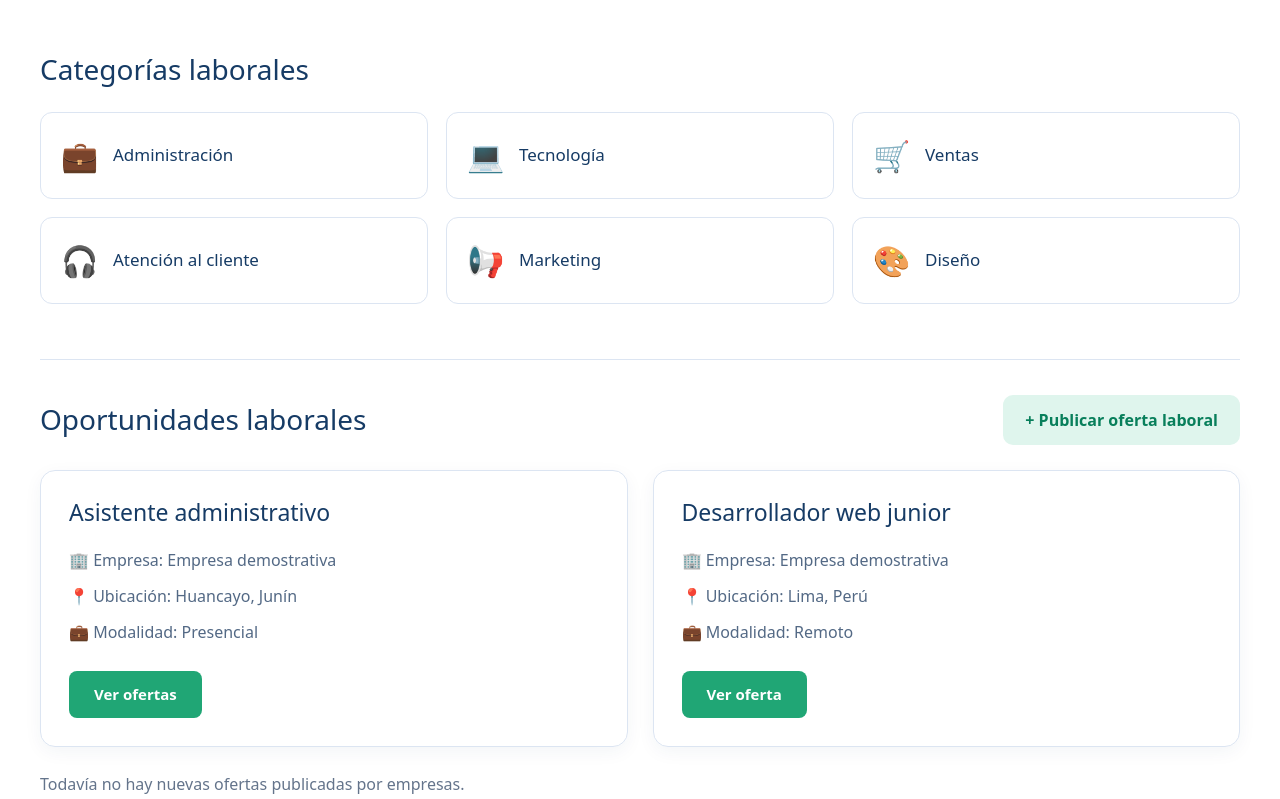
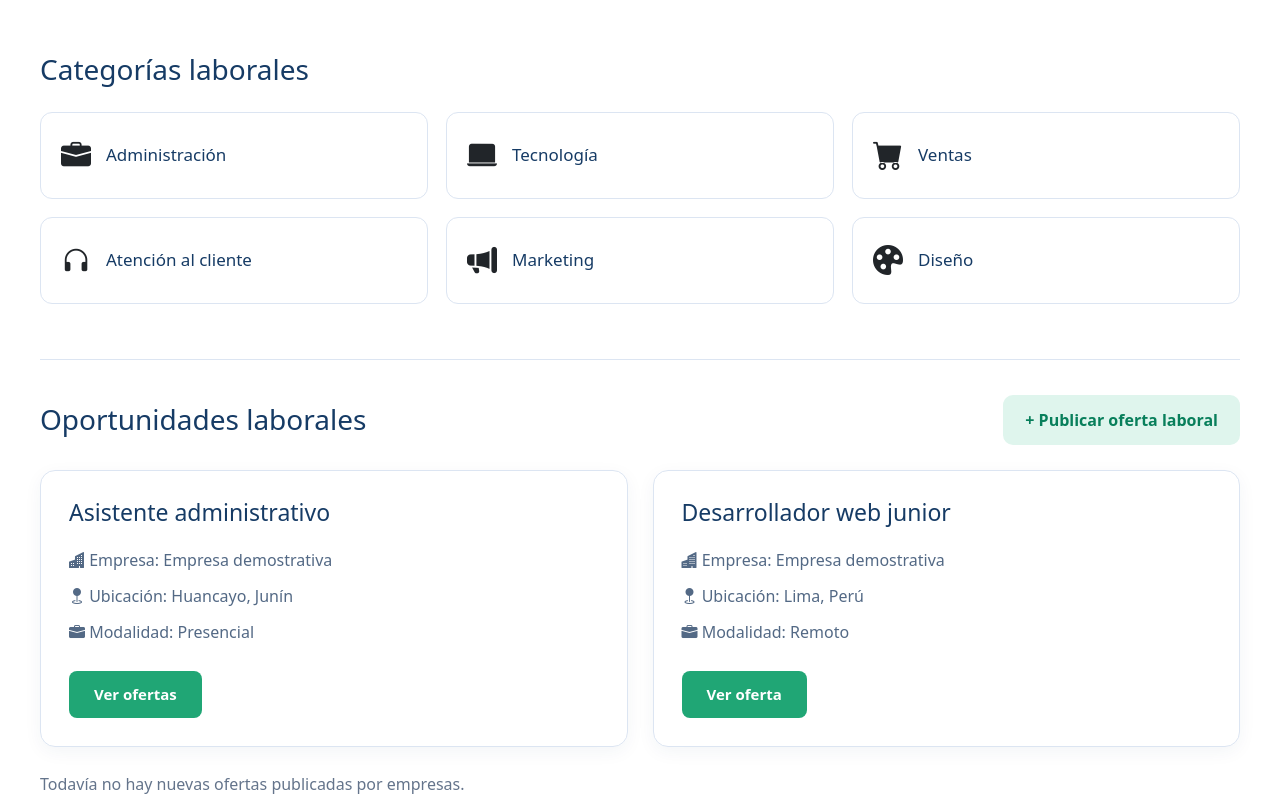
Before and after one commit to xiomarxddj20/ChambaFast02, an Angular app in the folder frontend/: page /empleos in a window 1280 px wide. Shown: the part 361-1160 px from the top of the page. Built offline with nearby package versions, Linux system fonts and the light colour scheme.

Commit message:
Update empleos.html

```diff
--- a/frontend/src/app/componentes/empleos/empleos.html
+++ b/frontend/src/app/componentes/empleos/empleos.html
@@ -19,32 +19,32 @@
       <div class="categorias">
 
         <div class="categoria">
-          <span>💼</span>
+          <span><i class="bi bi-briefcase-fill"></i></span>
           <h3>Administración</h3>
         </div>
 
         <div class="categoria">
-          <span>💻</span>
+          <span><i class="bi bi-laptop-fill"></i></span>
           <h3>Tecnología</h3>
         </div>
 
         <div class="categoria">
-          <span>🛒</span>
+          <span><i class="bi bi-cart-fill"></i></span>
           <h3>Ventas</h3>
         </div>
 
         <div class="categoria">
-          <span>🎧</span>
+          <span><i class="bi bi-headphones"></i></span>
           <h3>Atención al cliente</h3>
         </div>
 
         <div class="categoria">
-          <span>📢</span>
+          <span><i class="bi bi-megaphone-fill"></i></span>
           <h3>Marketing</h3>
         </div>
 
         <div class="categoria">
-          <span>🎨</span>
+          <span><i class="bi bi-palette-fill"></i></span>
           <h3>Diseño</h3>
         </div>
 
@@ -71,9 +71,9 @@
 
           <h3>Asistente administrativo</h3>
 
-          <p>🏢 Empresa: Empresa demostrativa</p>
-          <p>📍 Ubicación: Huancayo, Junín</p>
-          <p>💼 Modalidad: Presencial</p>
+          <p><i class="bi bi-buildings-fill"></i> Empresa: Empresa demostrativa</p>
+          <p><i class="bi bi-geo-fill"></i> Ubicación: Huancayo, Junín</p>
+          <p><i class="bi bi-briefcase-fill"></i> Modalidad: Presencial</p>
 
           <a
             [routerLink]="['/empleos', 1]"
@@ -88,9 +88,9 @@
 
           <h3>Desarrollador web junior</h3>
 
-          <p>🏢 Empresa: Empresa demostrativa</p>
-          <p>📍 Ubicación: Lima, Perú</p>
-          <p>💼 Modalidad: Remoto</p>
+          <p><i class="bi bi-buildings-fill"></i> Empresa: Empresa demostrativa</p>
+          <p><i class="bi bi-geo-fill"></i> Ubicación: Lima, Perú</p>
+          <p><i class="bi bi-briefcase-fill"></i> Modalidad: Remoto</p>
 
           <a
             [routerLink]="['/empleos', 2]"
@@ -109,11 +109,11 @@
 
             <h3>{{ oferta.cargo }}</h3>
 
-            <p>🏢 Empresa: {{ oferta.empresa }}</p>
-            <p>📍 Ubicación: {{ oferta.ubicacion }}</p>
-            <p>💼 Modalidad: {{ oferta.modalidad }}</p>
-            <p>📂 Categoría: {{ oferta.categoria }}</p>
-            <p>💰 Salario: {{ oferta.salario || 'A tratar' }}</p>
+            <p><i class="bi bi-buildings-fill"></i> Empresa: {{ oferta.empresa }}</p>
+            <p><i class="bi bi-geo-fill"></i> Ubicación: {{ oferta.ubicacion }}</p>
+            <p><i class="bi bi-briefcase-fill"></i> Modalidad: {{ oferta.modalidad }}</p>
+            <p><i class="bi bi-folder-fill"></i> Categoría: {{ oferta.categoria }}</p>
+            <p><i class="bi bi-currency-exchange"></i> Salario: {{ oferta.salario || 'A tratar' }}</p>
 
             <div class="detalles-nueva-oferta">
               <h4>Descripción</h4>
@@ -140,7 +140,7 @@
     <!-- Sección para empresas -->
     <section class="seccion-empresas">
 
-      <div class="icono-empresa">📢</div>
+      <div class="icono-empresa"><i class="bi bi-megaphone-fill"></i></div>
 
       <div class="texto-empresa">
         <h2>¿Eres una empresa?</h2>
```
